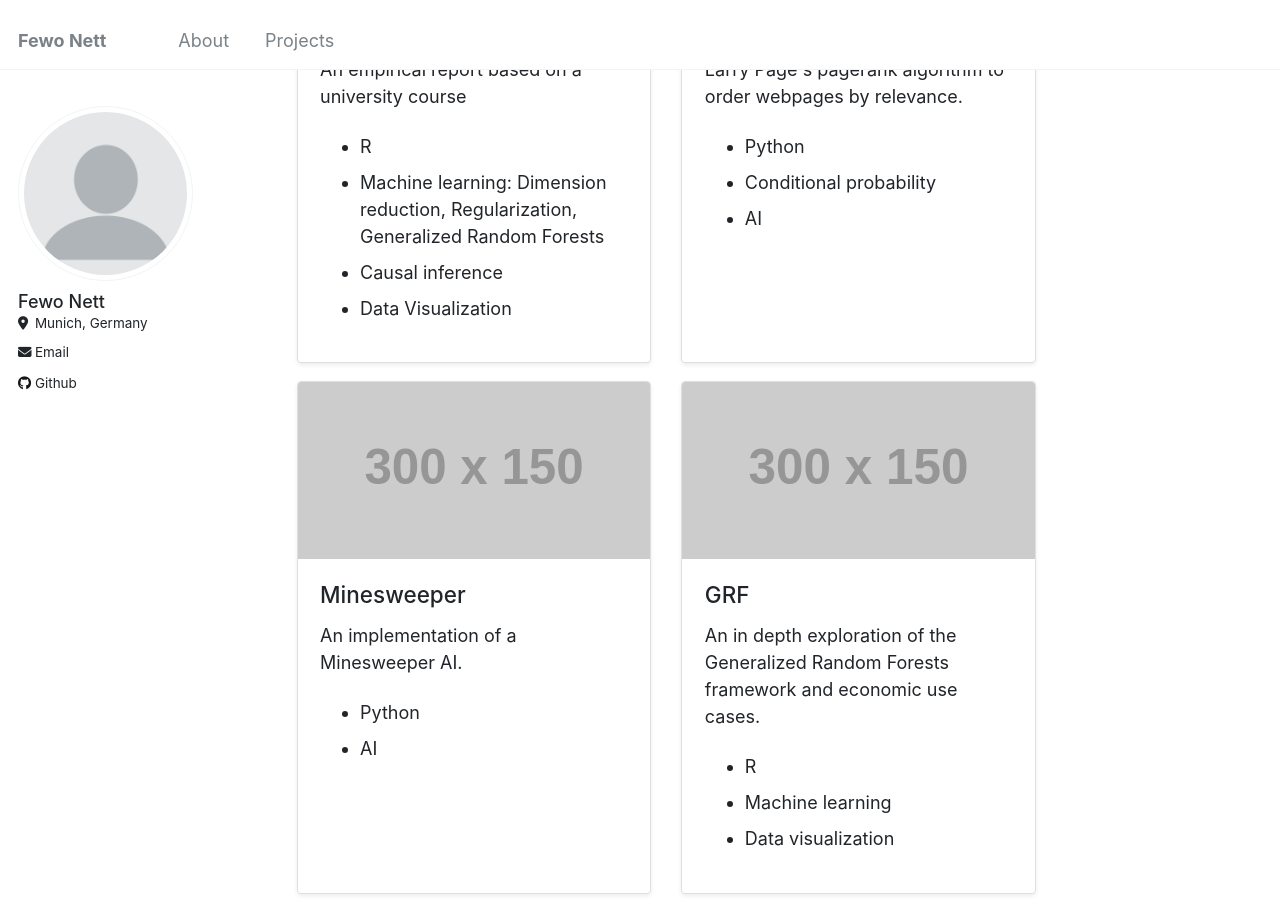
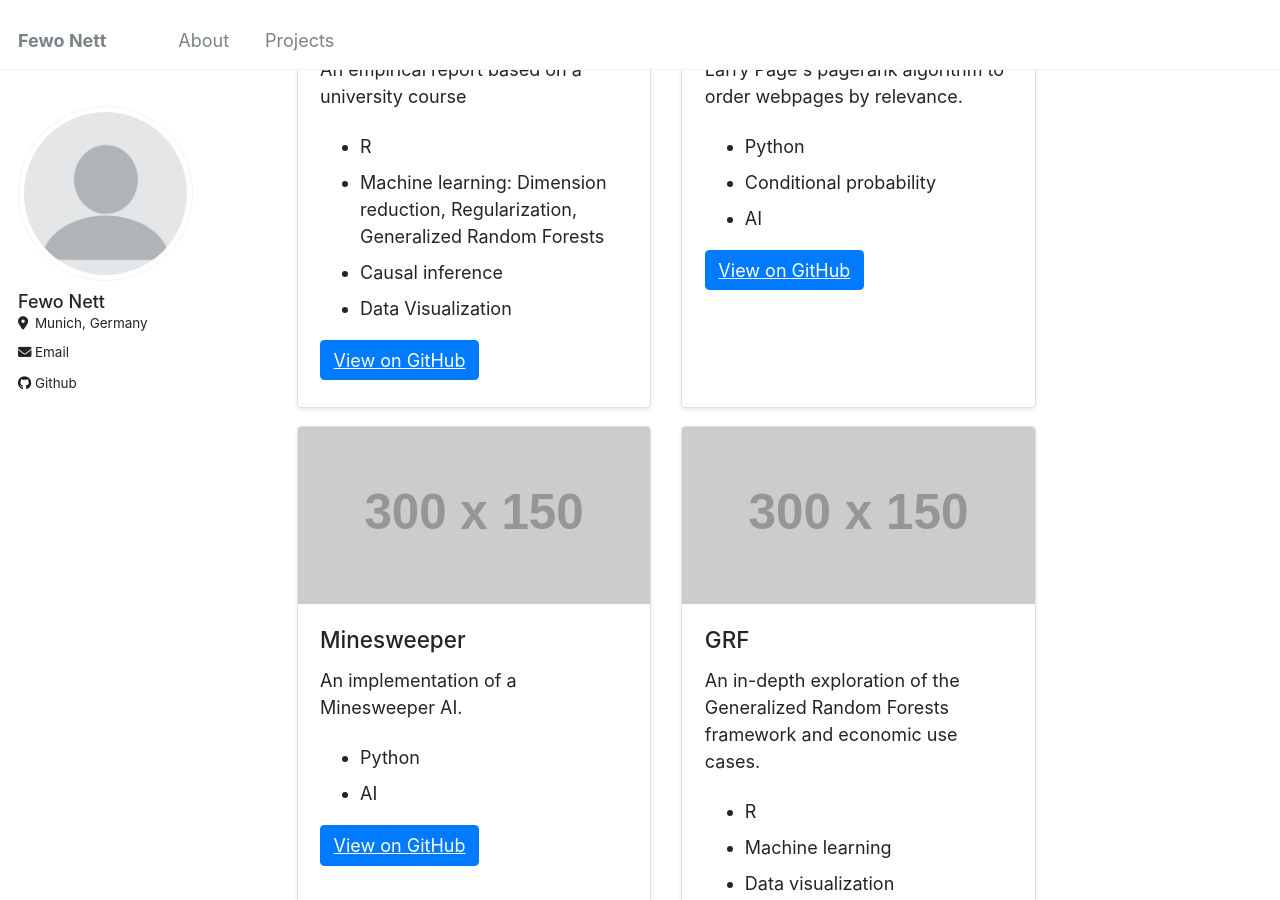
Before and after one commit to fewonett/fewonett.github.io, a Jekyll site: the page built from _pages/about.html, in a window 1280 px wide and 900 px high, scrolled down 1424 px. Built offline with Jekyll 4.4.1, drawn with Linux system fonts in a browser that asks for light colours; some of the changed text lies outside the part shown.

Commit message:
Update about.html

```diff
--- a/_pages/about.html
+++ b/_pages/about.html
@@ -35,13 +35,14 @@ redirect_from:
         <img src="https://via.placeholder.com/300x150" class="card-img-top" alt="Project Image 1">
         <div class="card-body">
           <h5 class="card-title">Machine learning in Econometrics</h5>
-          <p class="card-text"> An empirical report based on a university course</p>
+          <p class="card-text">An empirical report based on a university course</p>
           <ul>
             <li>R</li>
             <li>Machine learning: Dimension reduction, Regularization, Generalized Random Forests</li>
             <li>Causal inference</li>
             <li>Data Visualization</li>
           </ul>
+          <a href="https://github.com/your-username/machine-learning-econometrics" class="btn btn-primary">View on GitHub</a>
         </div>
       </div>
     </div>
@@ -56,6 +57,7 @@ redirect_from:
             <li>Conditional probability</li>
             <li>AI</li>
           </ul>
+          <a href="https://github.com/your-username/pagerank" class="btn btn-primary">View on GitHub</a>
         </div>
       </div>
     </div>
@@ -71,6 +73,7 @@ redirect_from:
             <li>Python</li>
             <li>AI</li>
           </ul>
+          <a href="https://github.com/your-username/minesweeper" class="btn btn-primary">View on GitHub</a>
         </div>
       </div>
     </div>
@@ -79,17 +82,16 @@ redirect_from:
         <img src="https://via.placeholder.com/300x150" class="card-img-top" alt="Project Image 2">
         <div class="card-body">
           <h5 class="card-title">GRF</h5>
-          <p class="card-text">An in depth exploration of the Generalized Random Forests framework and economic use cases.</p>
+          <p class="card-text">An in-depth exploration of the Generalized Random Forests framework and economic use cases.</p>
           <ul>
             <li>R</li>
             <li>Machine learning</li>
             <li>Data visualization</li>
           </ul>
+          <a href="https://github.com/your-username/grf" class="btn btn-primary">View on GitHub</a>
         </div>
       </div>
     </div>
-
-
   </div>
   <div class="row">
     <div class="col-md-6 mb-3">
@@ -97,17 +99,14 @@ redirect_from:
         <img src="https://via.placeholder.com/300x150" class="card-img-top" alt="Project Image 1">
         <div class="card-body">
           <h5 class="card-title">Plenarsitzungen</h5>
-          <p class="card-text">A simple script to webscrape all speeches held during Bundestag Plenarsitzungen</p>
+          <p class="card-text">A simple script to webscrape all speeches held during Bundestag Plenarsitzungen.</p>
           <ul>
             <li>Python</li>
             <li>Webscraping</li>
           </ul>
+          <a href="https://github.com/your-username/plenarsitzungen" class="btn btn-primary">View on GitHub</a>
         </div>
       </div>
     </div>
-
-
-
   </div>
-
 </div>
```
